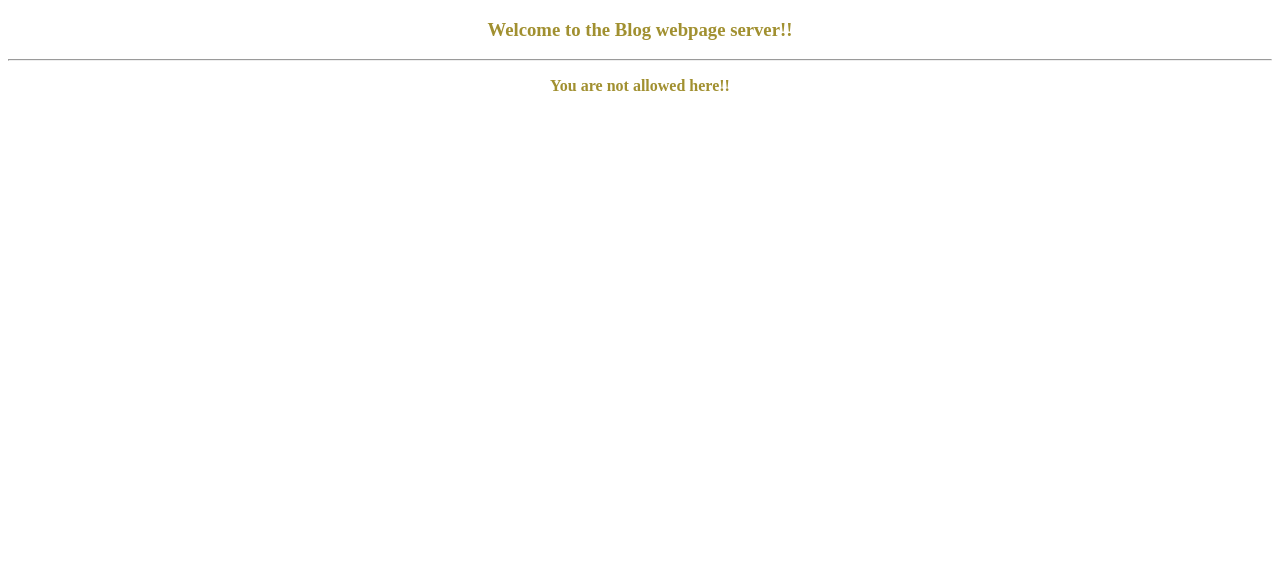
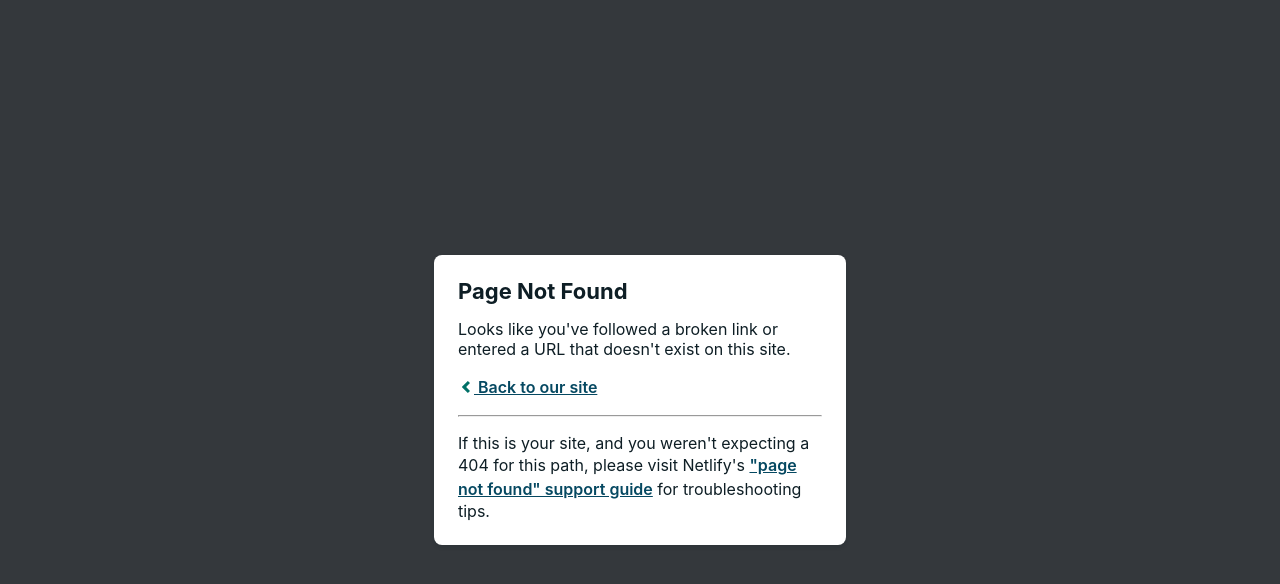
Before and after one commit to Janarthanan2107/User-Auth-server, a website: page static.html in a window 1280 px wide. Drawn offline with Linux system fonts and the light colour scheme.

Commit message:
user auth server changes

```diff
--- a/models/userAuth.Models.js
+++ b/models/userAuth.Models.js
@@ -18,6 +18,9 @@ const userSchema = new mongoose.Schema(
             type: String,
             required: true,
         },
+        admin: {
+            type: Boolean,
+        },
     },
     {
         timestamps: true,
--- a/routes/userAuth.Route.js
+++ b/routes/userAuth.Route.js
@@ -14,6 +14,7 @@ router.get("/logout", logout);
 
 // Refetch User
 router.get("/refetch", authenticateToken, (req, res) => {
+  // console.log(req)
   res.status(200).json(req.user); // req.user contains user data from JWT payload
 });
 
--- a/static.html
+++ b/static.html
@@ -1,21 +1,104 @@
 <!DOCTYPE html>
-<html lang="en">
+<html>
   <head>
-    <meta charset="UTF-8" />
-    <meta name="viewport" content="width=device-width, initial-scale=1.0" />
-    <title>Blog App server!!</title>
+    <meta charset="utf-8">
+    <meta name="viewport" content="width=device-width, initial-scale=1.0, maximum-scale=1.0, user-scalable=no">
+
+    <title>Page Not Found</title>
+    <link href='https://fonts.googleapis.com/css?family=Roboto:400,700&subset=latin,latin-ext' rel='stylesheet' type='text/css'>
     <style>
-      h3,
-      p {
-        text-align: center;
-        color: rgb(161, 144, 48);
-        font-weight: 600;
-      }
+    body {
+      font-family: -apple-system, BlinkMacSystemFont, "Segoe UI", Roboto, Helvetica, Arial, sans-serif, "Apple Color Emoji", "Segoe UI Emoji", "Segoe UI Symbol";
+      background: rgb(52, 56, 60);
+      color: white;
+      overflow: hidden;
+      margin: 0;
+      padding: 0;
+    }
+
+    h1 {
+      margin: 0;
+      font-size: 22px;
+      line-height: 24px;
+    }
+
+    .main {
+      position: relative;
+      display: flex;
+      flex-direction: column;
+      align-items: center;
+      justify-content: center;
+      height: 100vh;
+      width: 100vw;
+    }
+
+    .card {
+      position: relative;
+      display: flex;
+      flex-direction: column;
+      width: 75%;
+      max-width: 364px;
+      padding: 24px;
+      background: white;
+      color: rgb(14, 30, 37);
+      border-radius: 8px;
+      box-shadow: 0 2px 4px 0 rgba(14, 30, 37, .16);
+    }
+
+    a {
+      margin: 0;
+      font-weight: 600;
+      line-height: 24px;
+      color: #054861;
+    }
+
+    a svg {
+      position: relative;
+      top: 2px;
+    }
+
+    a:hover,
+    a:focus {
+      text-decoration: none;
+    }
+
+    a:hover svg path{
+      fill: #007067;
+    }
+
+    p:last-of-type {
+      margin-bottom: 0;
+    }
+
     </style>
   </head>
   <body>
-    <h3>Welcome to the Blog webpage server!!</h3>
-    <hr />
-    <p>You are not allowed here!!</p>
+    <div class="main">
+      <div class="card">
+        <div class="header">
+          <h1>Page Not Found</h1>
+        </div>
+        <div class="body">
+          <p>Looks like you've followed a broken link or entered a URL that doesn't exist on this site.</p>
+          <p>
+            <a id="back-link" href="/">
+              <svg xmlns="http://www.w3.org/2000/svg" width="16" height="16" viewBox="0 0 16 16">
+                <path fill="#007067" d="M11.9998836,4.09370803 L8.55809517,7.43294953 C8.23531459,7.74611298 8.23531459,8.25388736 8.55809517,8.56693769 L12,11.9062921 L9.84187871,14 L4.24208544,8.56693751 C3.91930485,8.25388719 3.91930485,7.74611281 4.24208544,7.43294936 L9.84199531,2 L11.9998836,4.09370803 Z"/>
+              </svg>
+              Back to our site
+             </a>
+          </p>
+          <hr><p>If this is your site, and you weren't expecting a 404 for this path, please visit Netlify's <a href="https://answers.netlify.com/t/support-guide-i-ve-deployed-my-site-but-i-still-see-page-not-found/125?utm_source=404page&utm_campaign=community_tracking">"page not found" support guide</a> for troubleshooting tips.
+          </p>
+        </div>
+      </div>
+    </div>
+    <script>
+      (function() {
+        if (document.referrer && document.location.host && document.referrer.match(new RegExp("^https?://" + document.location.host))) {
+          document.getElementById("back-link").setAttribute("href", document.referrer);
+        }
+      })();
+    </script>
   </body>
 </html>
```
Also changed, not shown: controller/userAuth.Controller.js (+9 -8 lines), index.js (+1 -6 lines).
